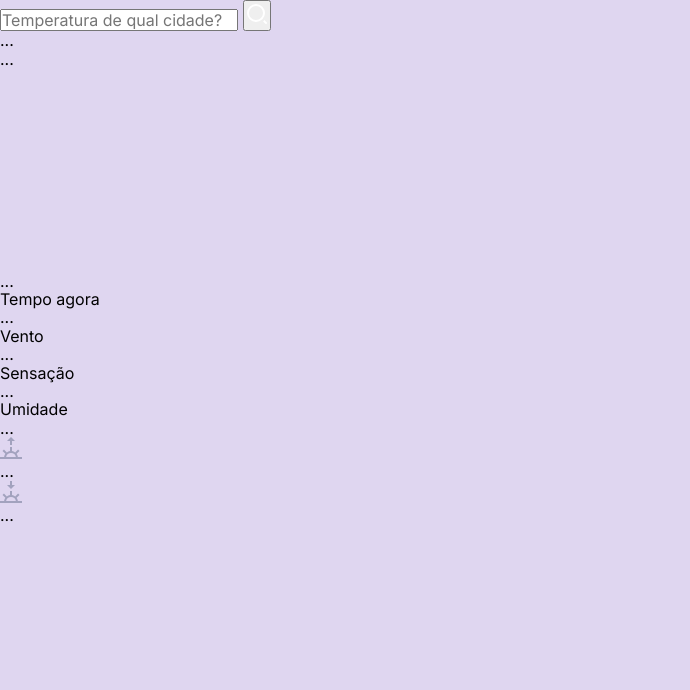
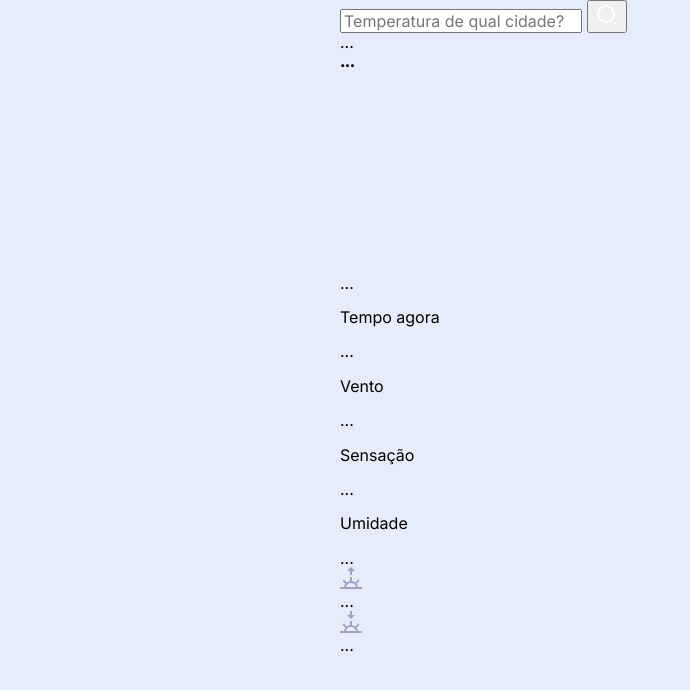
Before and after one commit to aliine98/snapclima-imersao-frontend, a plain HTML site: page index.html in a window 1280 px wide. Shown: the whole page, without its empty margins (0-690 px from the left). Drawn offline with nearby package versions, Linux system fonts and the light colour scheme.

Commit message:
🚚  chore: rename style.css to global.css

```diff
--- a/index.html
+++ b/index.html
@@ -15,7 +15,7 @@
 	<link href="https://fonts.googleapis.com/css2?family=Inter:wght@400;500&family=Ubuntu:wght@400;500&display=swap"
 		rel="stylesheet">
 	<link rel="stylesheet" href="./node_modules/normalize.css/normalize.css">
-	<link rel="stylesheet" href="./src/css/style.css">
+	<link rel="stylesheet" href="./src/css/global.css">
 	<title>Snapclima</title>
 </head>
 
@@ -28,7 +28,7 @@
 			</button>
 		</div>
 		<div class="header__current-date">...</div>
-		<div class="header__city-name">...</div>
+		<div class="header__city-name"><strong>...</strong></div>
 	</header>
 	<section class="current-temperature">
 		<img class="current-temperature__weather-icon" src="./src/assets/loading-icon.svg" alt="Carregando" />
--- /dev/null
+++ b/src/css/global.css
@@ -0,0 +1,18 @@
+:root {
+	box-sizing: border-box;
+	padding: 0;
+	--background: #e6ecfa;
+	--white: #fdfdfd;
+	--primary: #280061;
+	--gray: #5e5e5e;
+	--shadow: rgba(9, 16, 24, 0.15);
+	--primary-hover: #40009b;
+}
+
+body {
+	background: var(--background);
+	font-family: "Inter", sans-serif;
+	max-width: 600px;
+	margin: 0 auto;
+	-webkit-font-smoothing: antialiased;
+}
--- a/src/css/style.css
+++ /dev/null
@@ -1,10 +0,0 @@
-* {
-   margin: 0;
-   padding: 0;
-}
-
-body {
-   background: #dfd6f0;
-   font-family: 'Inter', sans-serif;
-   -webkit-font-smoothing: antialiased;
-}
```
